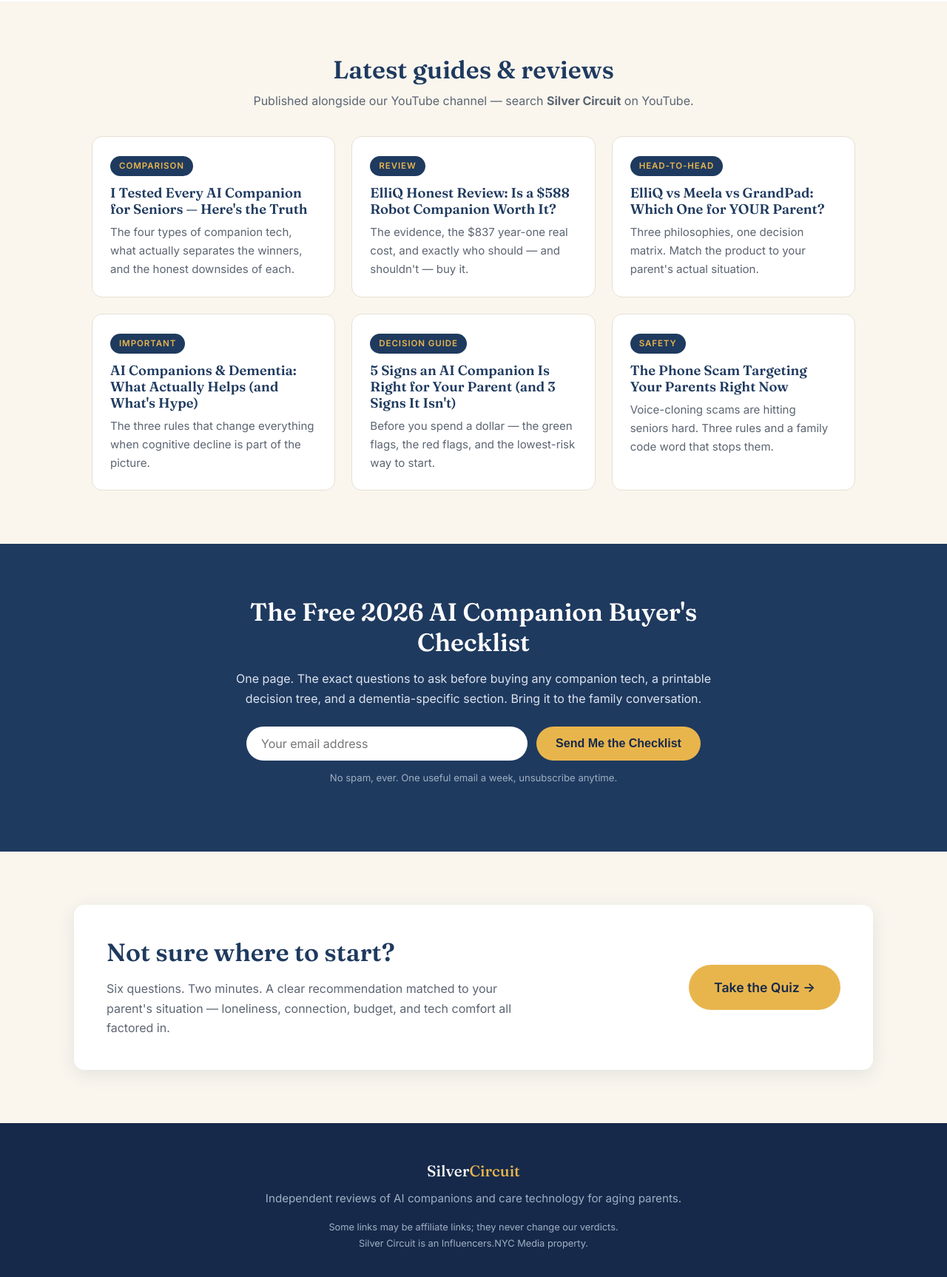
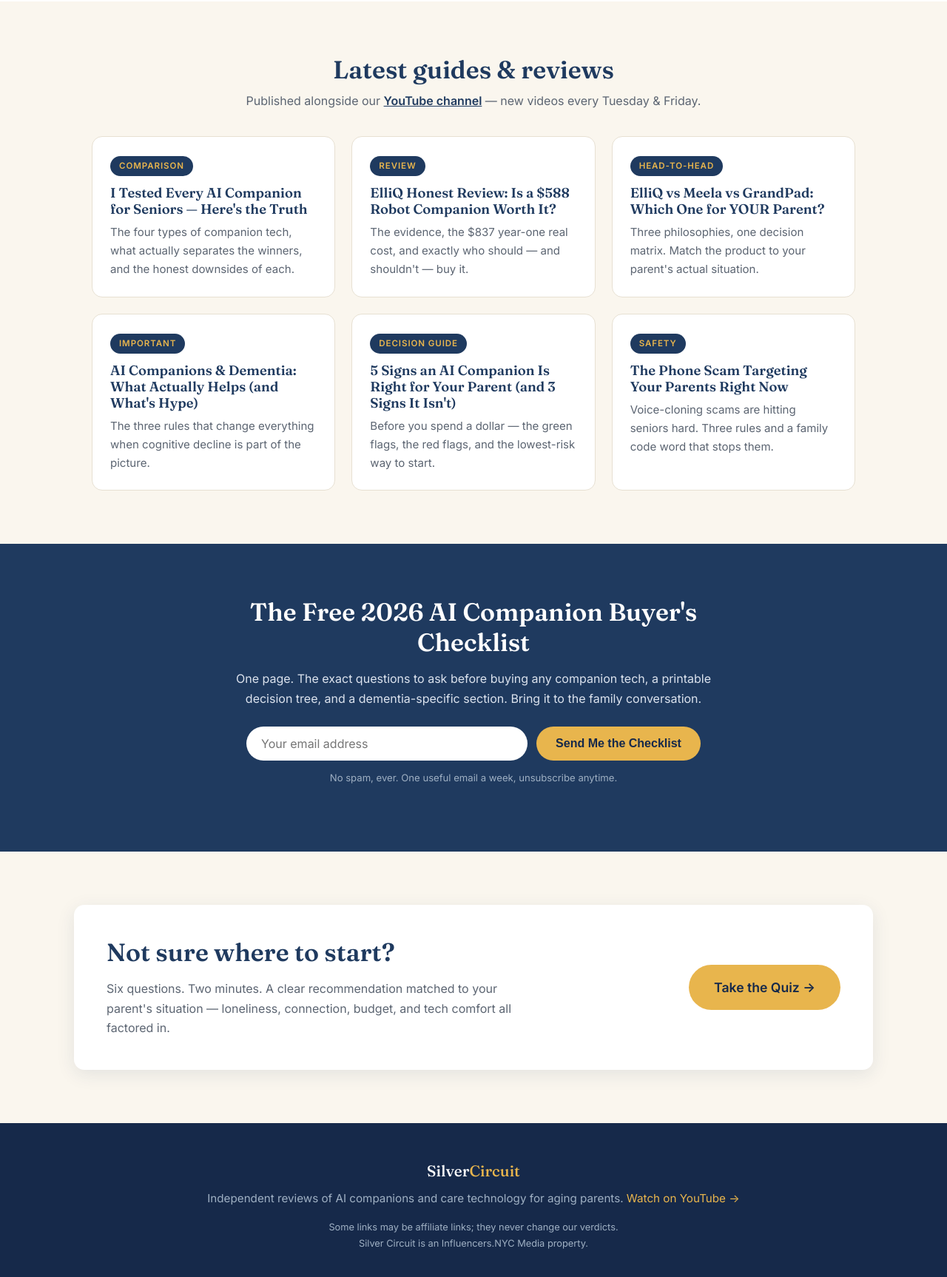
Before and after one commit to influencersnyc/Silver-Circuit, a plain HTML site: page index.html in a window 1280 px wide. Shown: the part 1560-3286 px from the top of the page at 74% size. Drawn offline with Linux system fonts and the light colour scheme.

Commit message:
Link the live YouTube channel in guides section and footer

```diff
--- a/index.html
+++ b/index.html
@@ -76,7 +76,7 @@
   <section class="section" id="guides">
     <div class="container">
       <h2 class="center">Latest guides &amp; reviews</h2>
-      <p class="center sub">Published alongside our YouTube channel — search <strong>Silver Circuit</strong> on YouTube.</p>
+      <p class="center sub">Published alongside our <a href="https://www.youtube.com/channel/UCz5GGRSG5Np0HgyR0NpzJ8Q" style="color: var(--navy); font-weight: 600;">YouTube channel</a> — new videos every Tuesday &amp; Friday.</p>
       <div class="guide-grid">
         <article class="guide-card">
           <span class="tag">Comparison</span>
@@ -140,7 +140,7 @@
   <footer class="site-footer">
     <div class="container">
       <p class="footer-brand">Silver<span>Circuit</span></p>
-      <p class="footer-line">Independent reviews of AI companions and care technology for aging parents.</p>
+      <p class="footer-line">Independent reviews of AI companions and care technology for aging parents. <a href="https://www.youtube.com/channel/UCz5GGRSG5Np0HgyR0NpzJ8Q" style="color: #E8B54D; text-decoration: none;">Watch on YouTube →</a></p>
       <p class="footer-legal">Some links may be affiliate links; they never change our verdicts.<br />Silver Circuit is an Influencers.NYC Media property.</p>
     </div>
   </footer>
```
